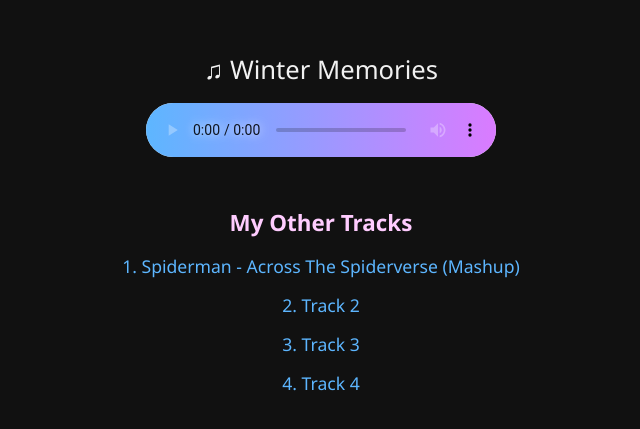
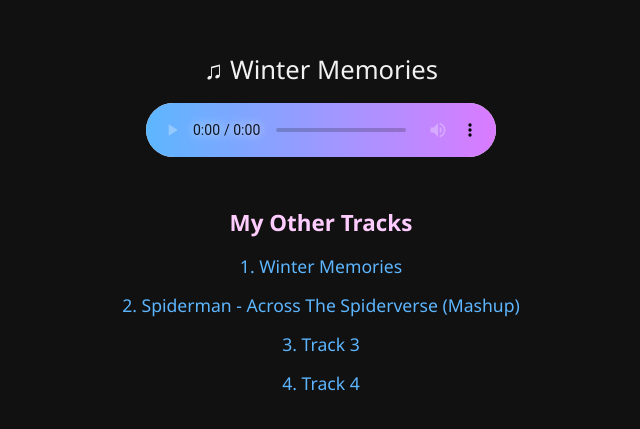
Before and after one commit to ayush-music/music-player, a plain HTML site: page index.html in a window 1280 px wide. Shown: the part 169-598 px from the top of the page, without its empty margins (319-959 px from the left). Drawn offline with Linux system fonts and the light colour scheme.

Commit message:
Update index.html

```diff
--- a/index.html
+++ b/index.html
@@ -86,14 +86,14 @@
 <body>
   <div class="audio-title" id="track-title">♫ Winter Memories</div>
   <audio id="audio-player" controls preload="auto">
-    <source src="Winter Memories.mp3" type="audio/wav"/>
+    <source src="Night Drive.mp3" type="audio/wav"/>
     Your browser does not support the audio element.
   </audio>
 
   <div class="track-list">
     <h2>My Other Tracks</h2>
-    <a onclick="playTrack('Spiderman - Across The Spiderverse (Mashup).mp3', '♫ Spiderman - Across The Spiderverse (Mashup)')">1. Spiderman - Across The Spiderverse (Mashup)</a>
-    <a onclick="playTrack('Track 2.mp3', '♫ Track 2')">2. Track 2</a>
+    <a onclick="playTrack('Winter Memories.mp3', '♫ Winter Memories')">1. Winter Memories</a>
+    <a onclick="playTrack('Spiderman - Across The Spiderverse (Mashup).mp3', '♫ Spiderman - Across The Spiderverse (Mashup)')">2. Spiderman - Across The Spiderverse (Mashup)</a>
     <a onclick="playTrack('Track 3.mp3', '♫ Track 3')">3. Track 3</a>
     <a onclick="playTrack('Track 4.mp3', '♫ Track 4')">4. Track 4</a>
   </div>
```
